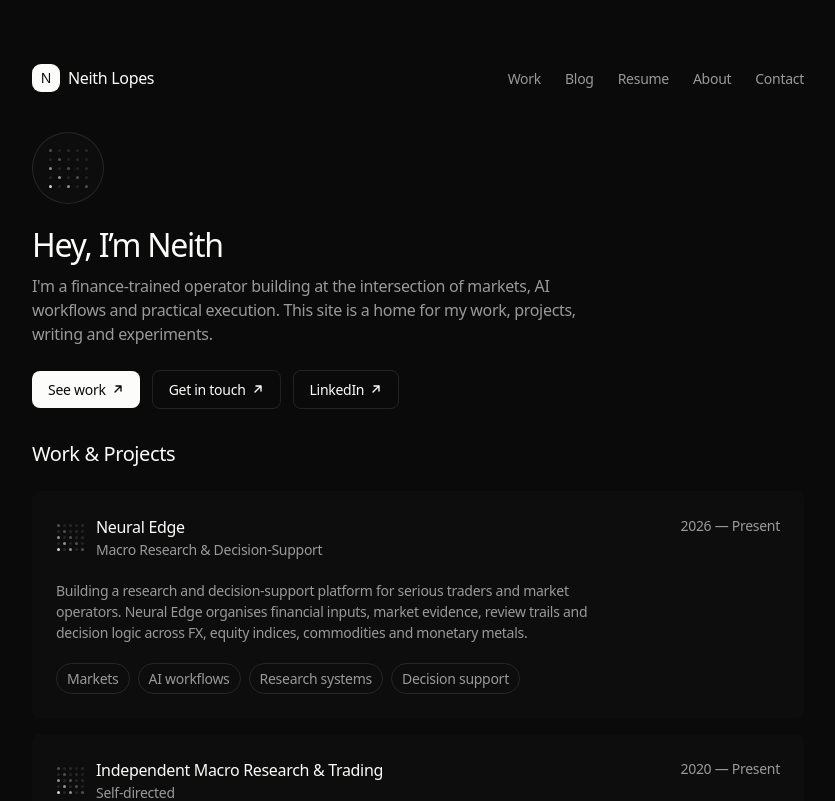
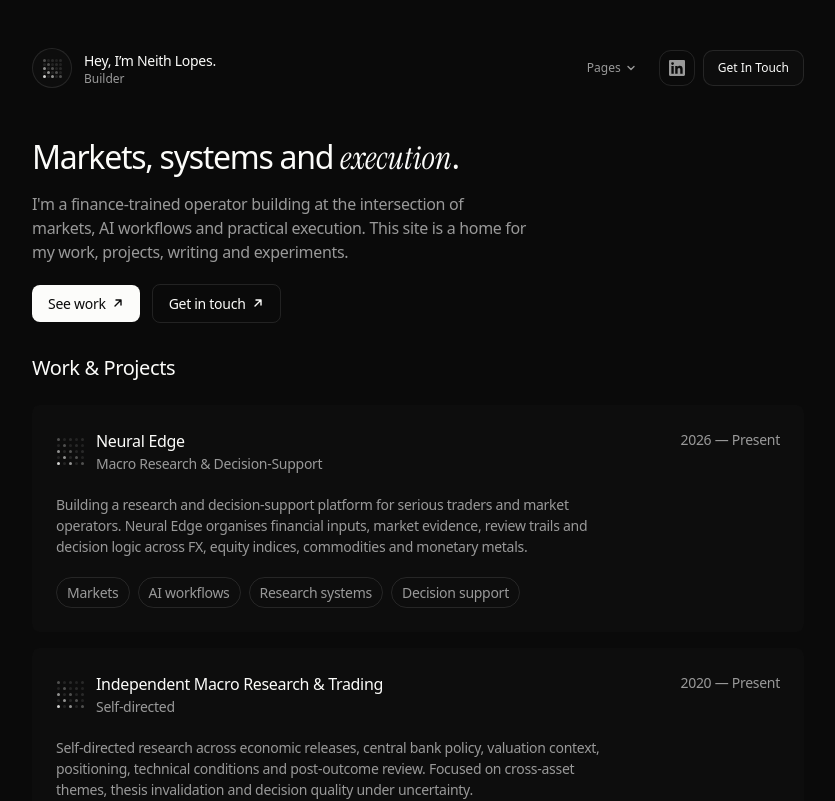
Before and after one commit to operatorzro/neith-lopes, a Next.js app: page / in a window 1280 px wide. Shown: the top 801 px of the page, without its empty margins (222-1057 px from the left). Built offline with nearby package versions, Linux system fonts and the light colour scheme; a web font is replaced by a local one.

Commit message:
Align type scale to Framer tokens; template-accurate header (32px hero, cycling role, 12px nav); remove orphaned components

```diff
--- a/app/globals.css
+++ b/app/globals.css
@@ -1,4 +1,5 @@
 @import url("https://api.fontshare.com/v2/css?f[]=satoshi@500,400,700&display=swap");
+@import url("https://fonts.googleapis.com/css2?family=Instrument+Serif:ital@0;1&display=swap");
 @import "../components/dotmatrix/styles.css";
 
 @tailwind base;
--- a/app/page.tsx
+++ b/app/page.tsx
@@ -5,7 +5,6 @@ import FeaturedWork from "@/components/FeaturedWork";
 import ExperienceRow from "@/components/ExperienceRow";
 import Footer from "@/components/Footer";
 import Button from "@/components/Button";
-import Avatar from "@/components/Avatar";
 import Item from "@/components/Item";
 import StackCard from "@/components/StackCard";
 import PostCard from "@/components/PostCard";
@@ -20,25 +19,21 @@ export default function Home() {
   return (
     <main className="w-full max-w-page mx-auto flex flex-col items-center">
       {/* Top: Nav + Hero */}
-      <div className="w-full max-w-content px-16 pt-16 pb-8 flex flex-col gap-8">
+      <div className="w-full max-w-content px-16 pt-12 pb-8 flex flex-col gap-12">
         <Nav name={identity.name} />
-        <div className="flex flex-col gap-5 pt-2">
-          <Avatar size={72} />
-          <div className="flex flex-col gap-2">
-            <h1 className="text-h1 text-heading max-w-[680px]">
-              Hey, I&rsquo;m Neith
-            </h1>
-            <p className="text-body-m text-body max-w-[560px]">
-              {identity.bio}
-            </p>
-          </div>
-          <div className="flex items-center gap-3 pt-1">
+        <div className="flex flex-col gap-3">
+          <h1 className="text-h1 text-heading max-w-[680px]">
+            Markets, systems and{" "}
+            <em className="font-serif font-normal italic tracking-normal">
+              execution
+            </em>
+            .
+          </h1>
+          <p className="text-body-m text-body max-w-[495px]">{identity.bio}</p>
+          <div className="flex items-center gap-3 pt-2">
             <Button href="#work">See work</Button>
             <Button href="/contact" variant="ghost">
               Get in touch
-            </Button>
-            <Button href={identity.social[0].href} variant="ghost" external>
-              LinkedIn
             </Button>
           </div>
         </div>
--- a/components/HeroMatrix.tsx
+++ /dev/null
@@ -1,15 +0,0 @@
-"use client";
-import { DotmSquare1 } from "./dotmatrix/loaders/dotm-square-1";
-
-export default function HeroMatrix() {
-  return (
-    <DotmSquare1
-      size={140}
-      dotSize={14}
-      speed={1.1}
-      pattern="full"
-      color="rgb(252,252,250)"
-      ariaLabel="Identity matrix"
-    />
-  );
-}
--- a/components/Nav.tsx
+++ b/components/Nav.tsx
@@ -1,7 +1,14 @@
 "use client";
 import Link from "next/link";
+import { useState } from "react";
+import Avatar from "./Avatar";
+import Crossfade from "./Crossfade";
+import { identity } from "@/lib/data";
 
-const links = [
+const roles = ["Finance & AI Operator", "Macro Researcher", "Builder", "Student"];
+
+const pages = [
+  { label: "Home", href: "/" },
   { label: "Work", href: "/#work" },
   { label: "Blog", href: "/blog" },
   { label: "Resume", href: "/resume" },
@@ -10,26 +17,88 @@ const links = [
 ];
 
 export default function Nav({ name }: { name: string }) {
+  const [open, setOpen] = useState(false);
+
   return (
     <nav className="w-full flex items-center justify-between">
-      <Link href="/" className="flex items-center gap-2">
-        <span className="h-7 w-7 rounded-[9px] bg-heading flex items-center justify-center">
-          <span className="text-background text-[14px] leading-none">N</span>
+      {/* Left: avatar + greeting */}
+      <Link href="/" className="flex items-center gap-3">
+        <Avatar size={40} />
+        <span className="flex flex-col leading-tight">
+          <span className="text-body-s text-heading">Hey, I&rsquo;m {name}.</span>
+          <span className="text-[12px] text-body">
+            <Crossfade words={roles} />
+          </span>
         </span>
-        <span className="text-body-m">{name}</span>
       </Link>
-      <ul className="flex items-center gap-6">
-        {links.map((l) => (
-          <li key={l.href}>
-            <Link
-              href={l.href}
-              className="text-body-s text-body hover:text-heading transition-colors"
+
+      {/* Right: pages dropdown + social + CTA */}
+      <div className="flex items-center gap-2">
+        <div
+          className="relative"
+          onMouseEnter={() => setOpen(true)}
+          onMouseLeave={() => setOpen(false)}
+        >
+          <button
+            type="button"
+            onClick={() => setOpen((v) => !v)}
+            className="flex items-center gap-1 px-3.5 py-2 rounded-lg text-[12px] text-body hover:text-heading transition-colors"
+          >
+            Pages
+            <svg
+              width="12"
+              height="12"
+              viewBox="0 0 12 12"
+              fill="none"
+              className={`transition-transform ${open ? "rotate-180" : ""}`}
+              aria-hidden
             >
-              {l.label}
-            </Link>
-          </li>
-        ))}
-      </ul>
+              <path
+                d="M3 4.5L6 7.5L9 4.5"
+                stroke="currentColor"
+                strokeWidth="1.4"
+                strokeLinecap="round"
+                strokeLinejoin="round"
+              />
+            </svg>
+          </button>
+          {open && (
+            <div className="absolute right-0 top-full pt-2 z-50">
+              <ul className="min-w-[160px] bg-ui hairline rounded-lg p-1.5 flex flex-col">
+                {pages.map((p) => (
+                  <li key={p.href}>
+                    <Link
+                      href={p.href}
+                      className="block px-3 py-2 rounded-md text-[12px] text-body hover:text-heading hover:bg-white/[0.06] transition-colors"
+                    >
+                      {p.label}
+                    </Link>
+                  </li>
+                ))}
+              </ul>
+            </div>
+          )}
+        </div>
+
+        <a
+          href={identity.social[0].href}
+          target="_blank"
+          rel="noreferrer"
+          aria-label="LinkedIn"
+          className="h-9 w-9 rounded-xl hairline flex items-center justify-center text-body hover:text-heading hover:bg-ui transition-colors"
+        >
+          <svg width="16" height="16" viewBox="0 0 24 24" fill="currentColor" aria-hidden>
+            <path d="M20.45 20.45h-3.56v-5.57c0-1.33-.02-3.04-1.85-3.04-1.85 0-2.13 1.45-2.13 2.94v5.67H9.35V9h3.42v1.56h.05c.48-.9 1.64-1.85 3.37-1.85 3.6 0 4.27 2.37 4.27 5.45v6.29zM5.34 7.43a2.07 2.07 0 1 1 0-4.14 2.07 2.07 0 0 1 0 4.14zM7.12 20.45H3.56V9h3.56v11.45zM22.22 0H1.77C.79 0 0 .77 0 1.73v20.54C0 23.23.79 24 1.77 24h20.45c.98 0 1.78-.77 1.78-1.73V1.73C24 .77 23.2 0 22.22 0z" />
+          </svg>
+        </a>
+
+        <Link
+          href="/contact"
+          className="px-3.5 py-2 rounded-[10px] hairline bg-ui text-heading text-[12px] hover:bg-white/[0.06] transition-colors"
+        >
+          Get In Touch
+        </Link>
+      </div>
     </nav>
   );
 }
--- a/components/ProjectCard.tsx
+++ /dev/null
@@ -1,76 +0,0 @@
-import Card from "./Card";
-import Ticker from "./Ticker";
-
-export default function ProjectCard({
-  name,
-  category,
-  description,
-  href,
-  accent,
-  ticker,
-}: {
-  name: string;
-  category: string;
-  description: string;
-  href?: string;
-  accent?: string;
-  ticker?: string[];
-}) {
-  return (
-    <Card href={href} external className="flex gap-6 items-center">
-      <div className="flex flex-col gap-6 flex-1 min-w-0">
-        <div className="flex items-center gap-4">
-          <div className="flex items-center gap-2">
-            <span
-              className="h-7 w-7 rounded-[8px] flex items-center justify-center"
-              style={{ background: accent ?? "rgb(252,252,250)" }}
-            >
-              <span
-                className="text-[12px] leading-none"
-                style={{
-                  color: accent === "rgb(99, 26, 255)" ? "white" : "rgb(10,10,10)",
-                }}
-              >
-                {name[0]}
-              </span>
-            </span>
-            <span className="text-body-m">{name}</span>
-          </div>
-          <span className="opacity-0 group-hover:opacity-100 transition-opacity flex items-center gap-1 text-body-s text-body">
-            Explore
-            <svg width="12" height="12" viewBox="0 0 12 12" fill="none" aria-hidden>
-              <path
-                d="M3 9L9 3M9 3H4M9 3V8"
-                stroke="currentColor"
-                strokeWidth="1.4"
-                strokeLinecap="round"
-                strokeLinejoin="round"
-              />
-            </svg>
-          </span>
-        </div>
-        <div className="flex flex-col gap-1 max-w-[310px]">
-          <span className="text-body-m">{category}</span>
-          <p className="text-body-s text-body">{description}</p>
-        </div>
-      </div>
-      {ticker && (
-        <div className="relative w-1/2 self-stretch -mr-6 -my-6">
-          <Ticker
-            items={ticker}
-            direction="left"
-            rotate={12}
-            className="top-[-30%] right-0 w-full h-[60%]"
-          />
-          <Ticker
-            items={ticker}
-            direction="right"
-            rotate={12}
-            className="bottom-[-30%] right-0 w-full h-[60%]"
-            speed={28}
-          />
-        </div>
-      )}
-    </Card>
-  );
-}
--- a/components/ServiceCard.tsx
+++ /dev/null
@@ -1,26 +0,0 @@
-import Card from "./Card";
-import Crossfade from "./Crossfade";
-
-export default function ServiceCard({
-  prefix,
-  words,
-  description,
-  meta,
-  href,
-}: {
-  prefix: string;
-  words: string[];
-  description: string;
-  meta: string;
-  href: string;
-}) {
-  return (
-    <Card href={href} className="flex-1 flex flex-col gap-6">
-      <h3 className="text-h3 text-heading">
-        {prefix} <Crossfade words={words} />
-      </h3>
-      <p className="text-body-s text-body">{description}</p>
-      <span className="text-body-s text-body mt-auto">{meta}</span>
-    </Card>
-  );
-}
--- a/tailwind.config.ts
+++ b/tailwind.config.ts
@@ -13,6 +13,7 @@ const config: Config = {
       },
       fontFamily: {
         sans: ["Satoshi", "ui-sans-serif", "system-ui", "sans-serif"],
+        serif: ["Instrument Serif", "ui-serif", "Georgia", "serif"],
       },
       fontSize: {
         "h1": ["32px", { lineHeight: "1.3em", letterSpacing: "-0.04em" }],
```
